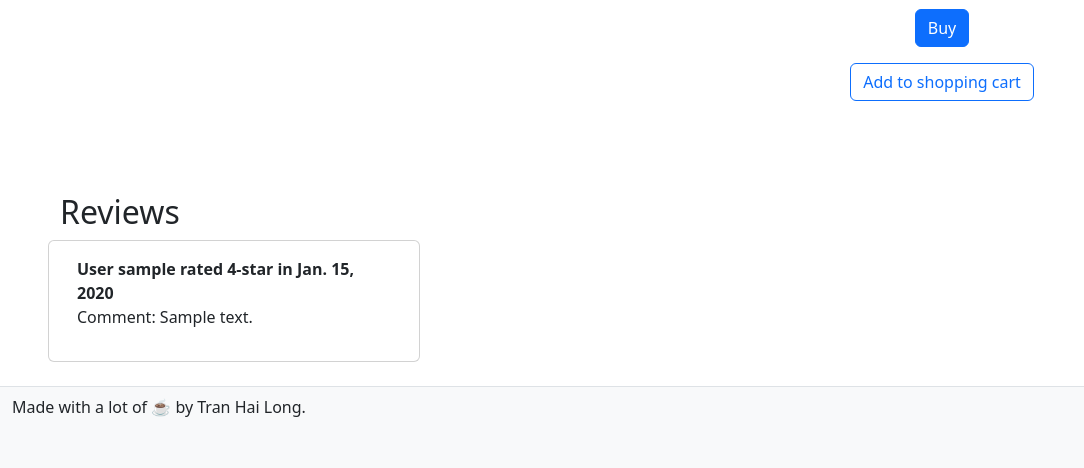
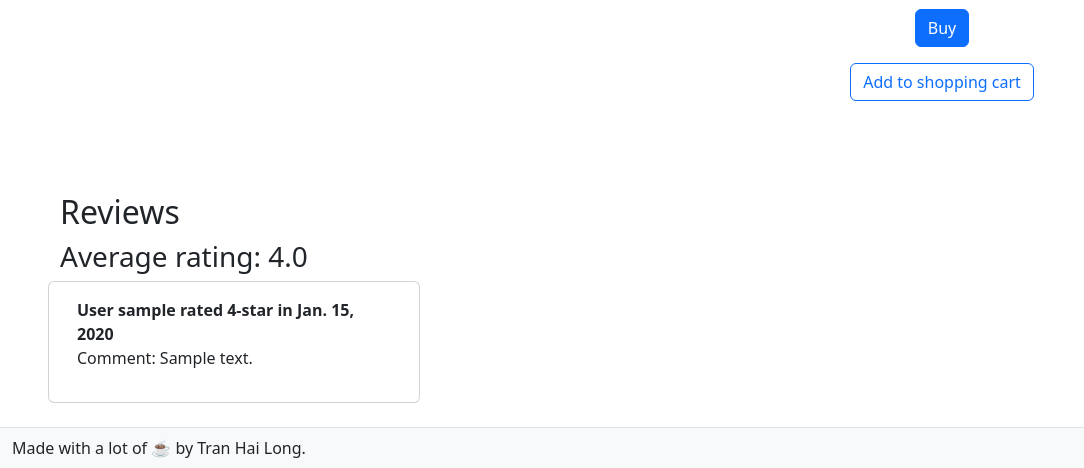
Before and after one commit to tran-hai-long/book_website_demo, a Django app: page /books/book/1 in a window 1280 px wide. Shown: the part 486-954 px from the top of the page, without its empty margins (0-1084 px from the left). Before the commit the page ends 903 px from the top, so only its background shows below. Run offline with Django 4.2, Linux system fonts and the light colour scheme; tables that the repository leaves empty hold one stand-in row (values such as "Sample post"); grey boxes marked "Sample" are stand-in pictures.

Commit message:
Display average rating on book_detail.html

```diff
--- a/book/templates/book/book_detail.html
+++ b/book/templates/book/book_detail.html
@@ -47,6 +47,7 @@
             {% if not reviews %}
                 <h3>This book has not received any review yet.</h3>
             {% else %}
+                <h3>Average rating: {{ average_rating }}</h3>
                 {% for review in reviews %}
                     <article class="card col-md-4">
                         <div class="card-body">
--- a/book/views.py
+++ b/book/views.py
@@ -1,4 +1,5 @@
 from django.contrib.auth.decorators import login_required
+from django.db.models import Avg
 from django.http import HttpResponseRedirect, HttpResponse
 from django.urls import reverse
 from django.utils import timezone
@@ -31,7 +32,9 @@ class BookDetailView(DetailView):
                 cart_id=ShoppingCart.objects.get(user_id=self.request.user.pk), book_id=self.object.pk
             )
         context["review_form"] = ReviewForm()
-        context["reviews"] = Review.objects.filter(book_id=self.object.pk).order_by("date")
+        reviews = Review.objects.filter(book_id=self.object.pk).order_by("date")
+        context["reviews"] = reviews
+        context["average_rating"] = reviews.aggregate(Avg("rating")).get("rating__avg")
         return context
 
 
```
